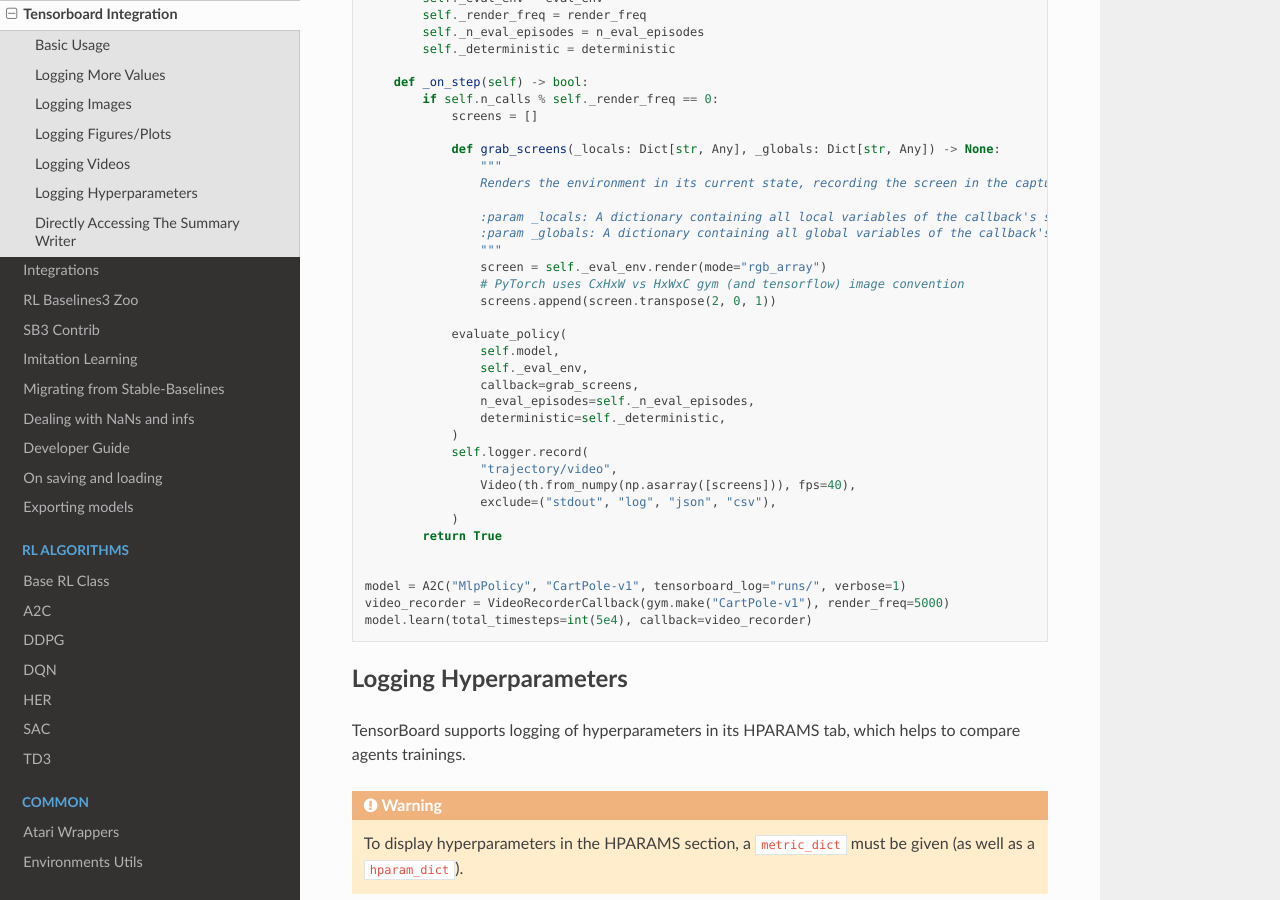
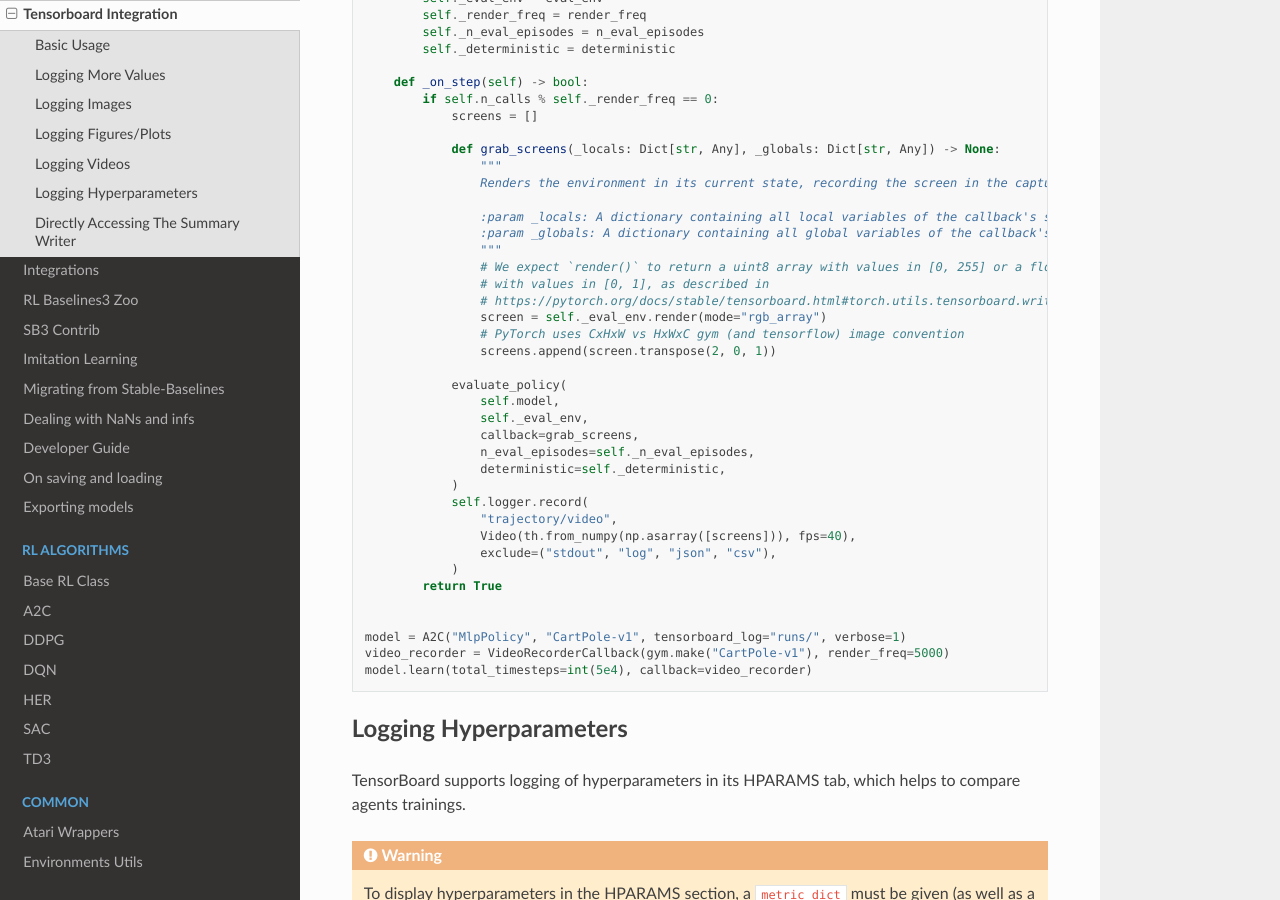
Before and after one commit to DLR-RM/stable-baselines3, a Sphinx documentation site: the page built from docs/guide/tensorboard.rst, in a window 1280 px wide and 900 px high, scrolled down 4868 px. Built offline with Sphinx 7.4.7 and the Read the Docs theme 2.0.0, drawn with Linux system fonts in a browser that asks for light colours; pages that are not in the unit, such as notebooks, are missing from menus.

Commit message:
add comment on expected render() output

```diff
--- a/docs/guide/tensorboard.rst
+++ b/docs/guide/tensorboard.rst
@@ -227,6 +227,9 @@ Here is an example of how to render an episode and log the resulting video to Te
                     :param _locals: A dictionary containing all local variables of the callback's scope
                     :param _globals: A dictionary containing all global variables of the callback's scope
                     """
+                    # We expect `render()` to return a uint8 array with values in [0, 255] or a float array
+                    # with values in [0, 1], as described in
+                    # https://pytorch.org/docs/stable/tensorboard.html#torch.utils.tensorboard.writer.SummaryWriter.add_video
                     screen = self._eval_env.render(mode="rgb_array")
                     # PyTorch uses CxHxW vs HxWxC gym (and tensorflow) image convention
                     screens.append(screen.transpose(2, 0, 1))
```
